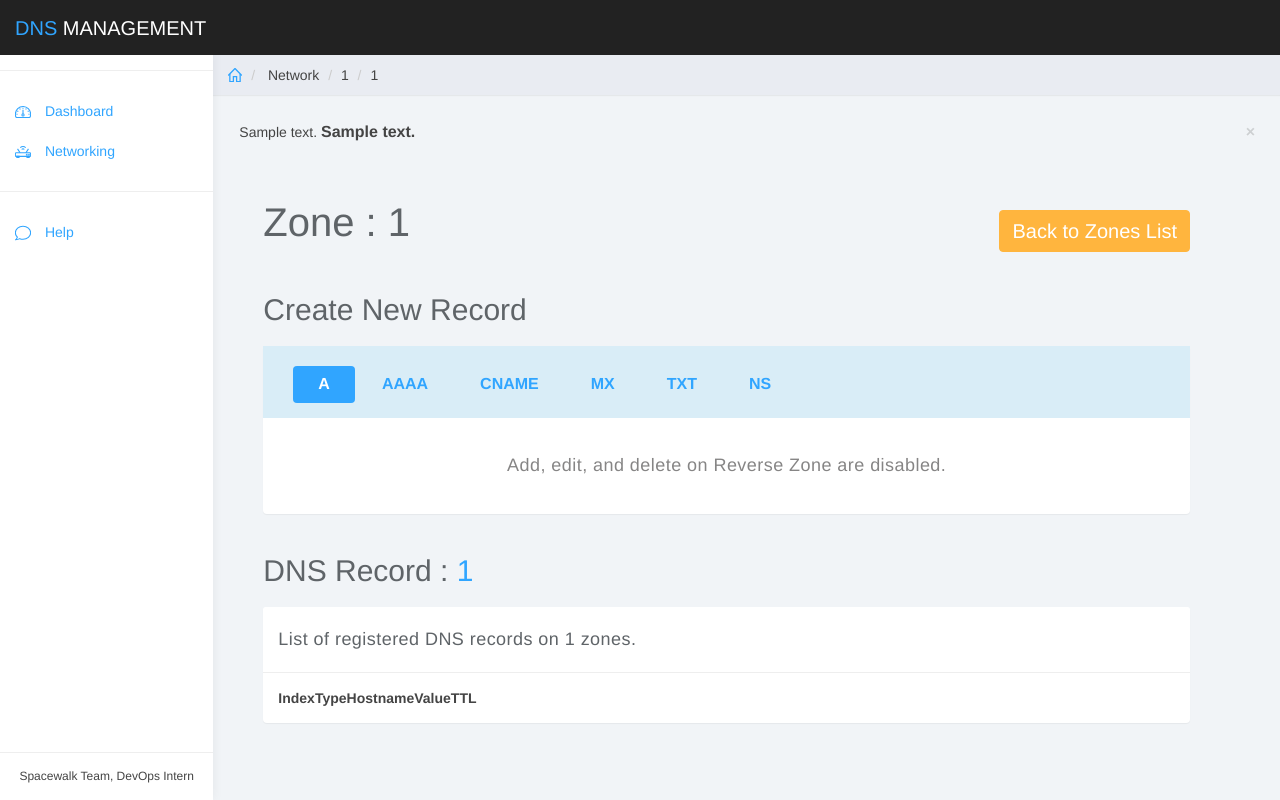
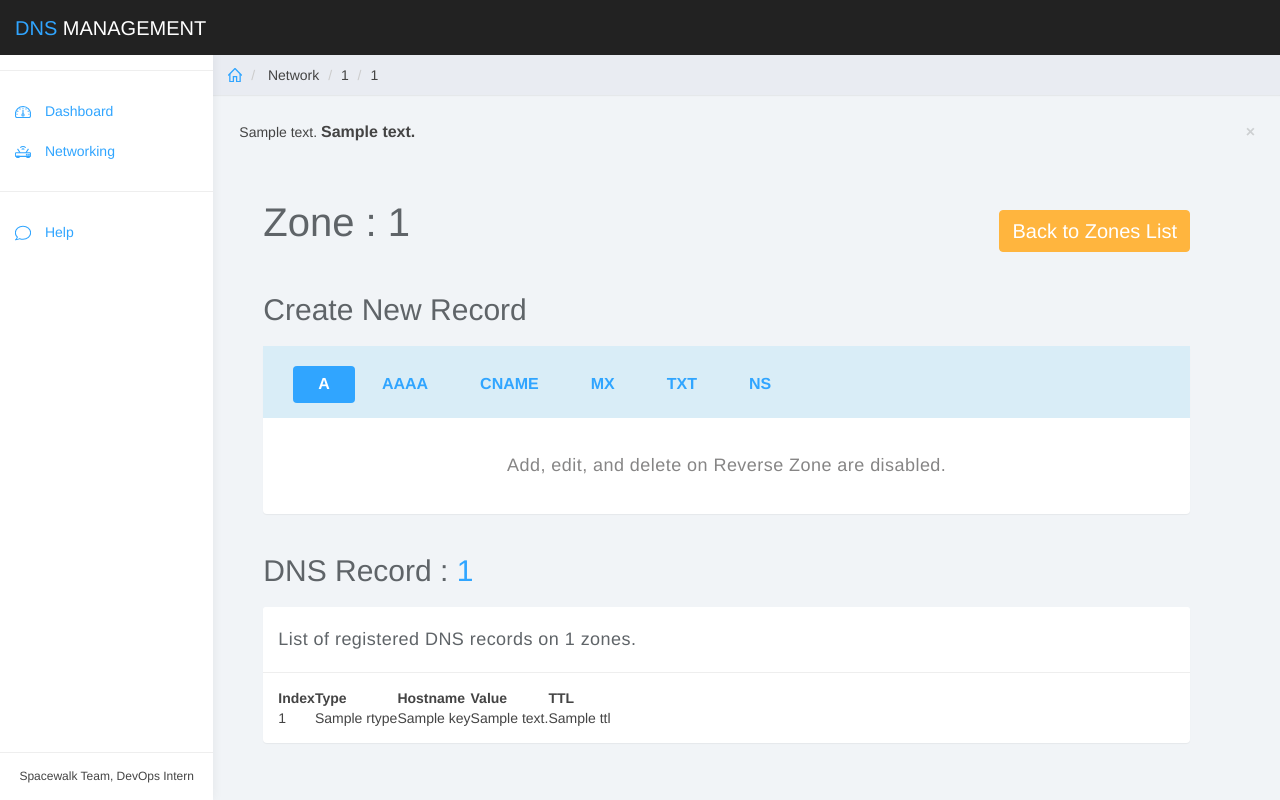
Before and after one commit to rezaramadhan/dnsapi, a Django app: template webui/template/zones-manage.html in a window 1280 px wide. Run offline with Django 3.2, Linux system fonts and the light colour scheme; the template is opened without the code that fills it: most values are stand-ins (such as "Sample title", 1, 10 or a date in 2020); lists and menus that the app fills with data are empty; parts of the project's set-up code (start-up, migrations or seed data) failed here and were passed over; some libraries are stand-ins or nearby versions.

Commit message:
Fix get record API and view template

```diff
--- a/webui/template/zones-manage.html
+++ b/webui/template/zones-manage.html
@@ -221,17 +221,43 @@
 											data-sort-order="asc">
 							    <thead>
 							    <tr>
-											<th data-formatter="runningFormatter" >Index</th>
+											<th  data-sortable="true">Index</th>
 							        <th data-field="rtype" data-sortable="true" >Type</th>
 							        <th data-field="name" data-sortable="true">Hostname</th>
 							        <th data-field="rdata.address"  data-sortable="true">Value</th>
 							        <th data-field="ttl" data-sortable="true">TTL</th>
 											{% if zones_id|regexmatch:'arpa' == False %}
-											<th  data-align="center"
-													data-formatter="actionFormatter" data-events="actionEvents">Action</th>
+											<th  data-align="center">Action</th>
 											{% endif %}
 							    </tr>
 							    </thead>
+									<tbody>
+										{% for key in records_data.resource_records %}
+										<tr {% if values != 'Active' %}class="danger"{% endif %}>
+								        <td>{{ forloop.counter }}</td>
+								        <td>{{key.rtype}}</td>
+								        <td>{{key.name}}</td>
+
+												{% if key.rtype == 'SOA' %}
+													<td>Serial : {{key.rdata.serial_no}}</td>
+												{% else %}
+													<td>{{key.rdata.address}}</td>
+												{% endif %}
+
+												<td>{{key.ttl}}</td>
+												{% if zones_id|regexmatch:'arpa' == False %}
+													<td>
+														<a class="edit btn-action action-edit" href="{{ request.path }}{{key.name}}/?type={{key.rtype}}" title="Edit">
+														<i class="glyphicon glyphicon-edit"></i>
+														</a>
+														<a class="remove btn-action action-del" href="{{ request.path }}/delete" title="Remove">
+														<i class="glyphicon glyphicon-remove"></i>
+														</a>
+													</td>
+												{% endif %}
+								    </tr>
+										{% endfor %}
+									</tbody>
 							</table>
 						</div>
 					</div>
@@ -282,7 +308,7 @@
 
 			$.getJSON("http://{{ request.get_host }}/api/zone/{{zones_id}}", function (jsonFromFile) {
 					$('#resourcerecord').bootstrapTable({
-						data: responFlatenedJson(jsonFromFile.resource_records)
+						// data: responFlatenedJson(jsonFromFile.resource_records)
 					})
 			});
 
--- a/webui/utils/api_service.py
+++ b/webui/utils/api_service.py
@@ -10,7 +10,10 @@
     return response.content
 
 def get_record(base_url_api, zone_id, record):
-    response = requests.get(base_url_api+'record/'+zone_id+'/'+record)
+    get_data = {
+      "rtype" : record['type']
+    }
+    response = requests.get(base_url_api+'record/'+zone_id+'/'+record['name'], data=json.dumps(get_data))
     return response.content
 
 def post_record(base_url_api,form_record,zones_id,f_hostname):
```
